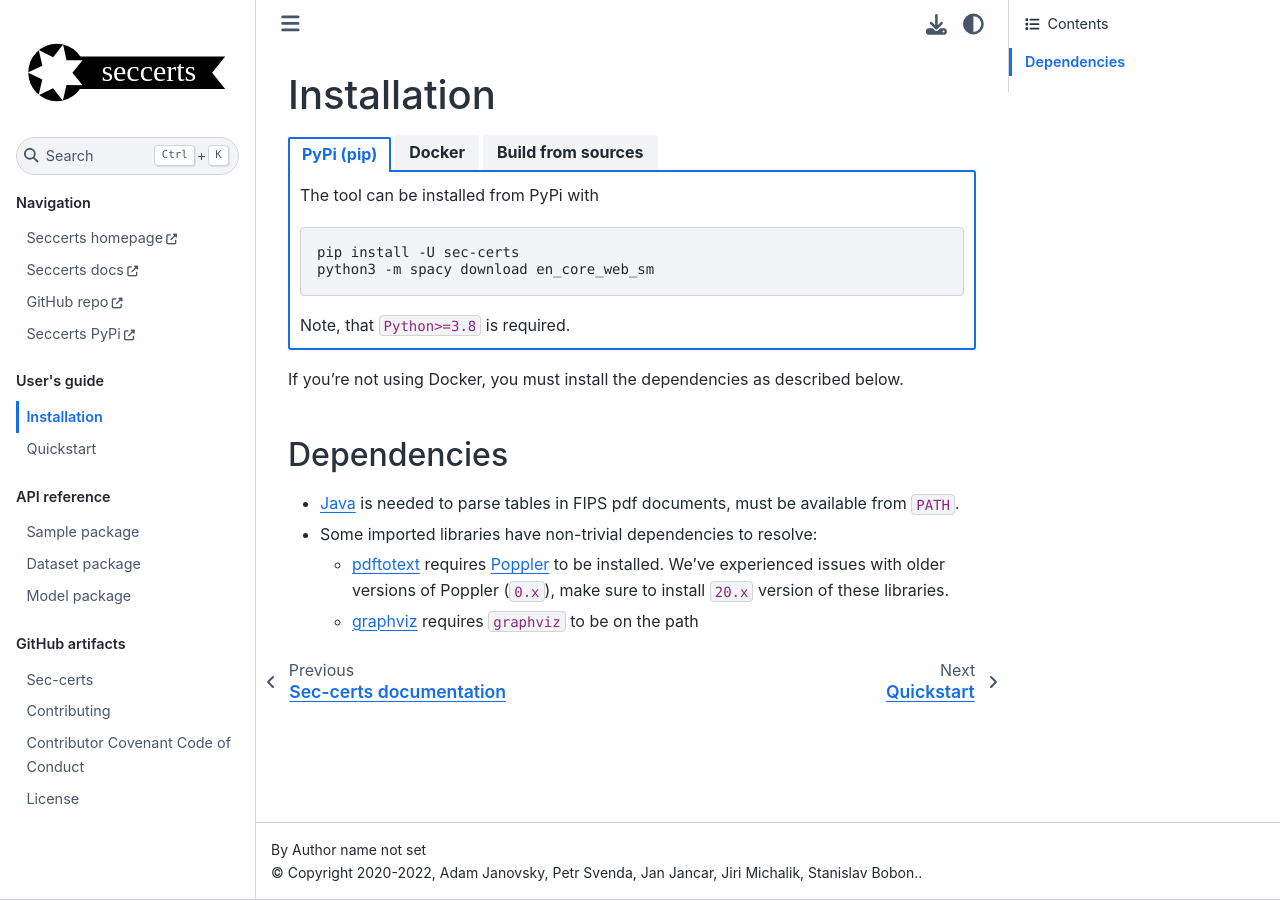
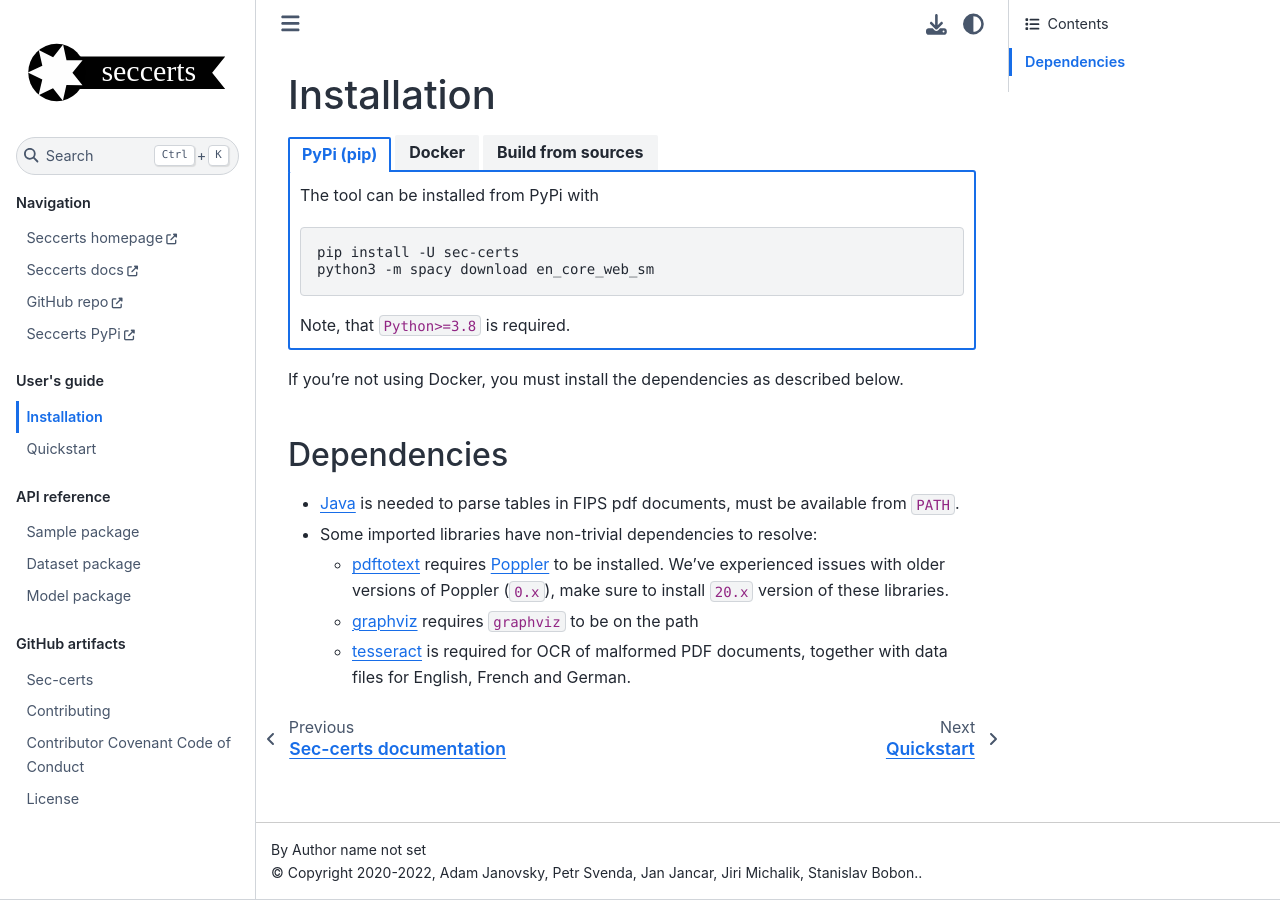
Before and after one commit to crocs-muni/sec-certs, a Sphinx documentation site: the page built from docs/installation.md, in a window 1280 px wide. Built offline with Sphinx 7.4.7 and the Sphinx Book theme 1.1.4, drawn with Linux system fonts in a browser that asks for light colours; pages that are not in the unit, such as notebooks, are missing from menus.

Commit message:
Add tesseract to Docker and docs.

```diff
--- a/docs/installation.md
+++ b/docs/installation.md
@@ -48,3 +48,4 @@ If you're not using Docker, you must install the dependencies as described below
 - Some imported libraries have non-trivial dependencies to resolve:
     - [pdftotext](https://github.com/jalan/pdftotext) requires [Poppler](https://poppler.freedesktop.org/) to be installed. We've experienced issues with older versions of Poppler (`0.x`), make sure to install `20.x` version of these libraries.
     - [graphviz](https://pypi.org/project/graphviz/) requires `graphviz` to be on the path
+    - [tesseract](https://github.com/tesseract-ocr/tesseract) is required for OCR of malformed PDF documents, together with data files for English, French and German.
```
Also changed, not shown: 1 other file.
